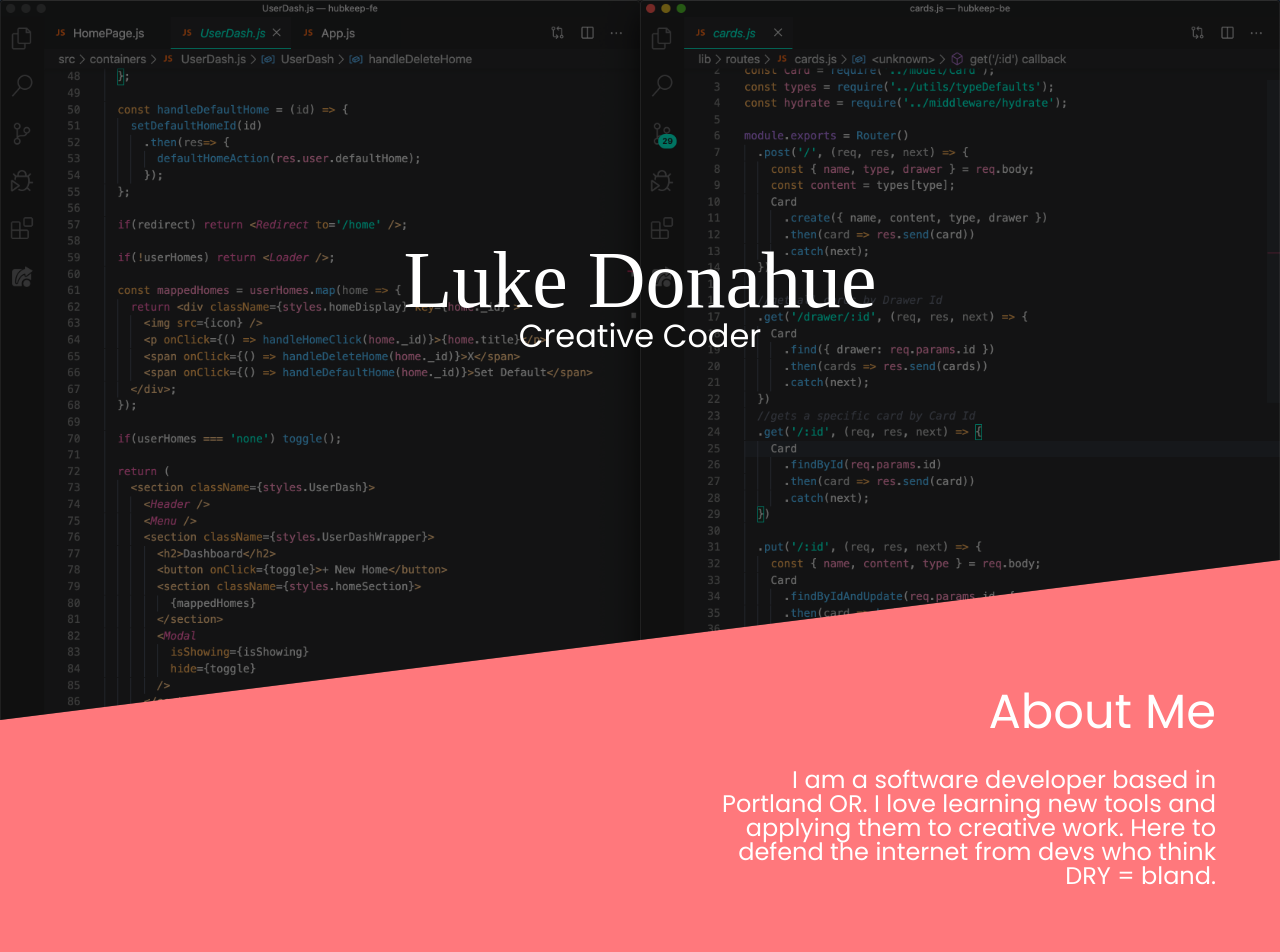
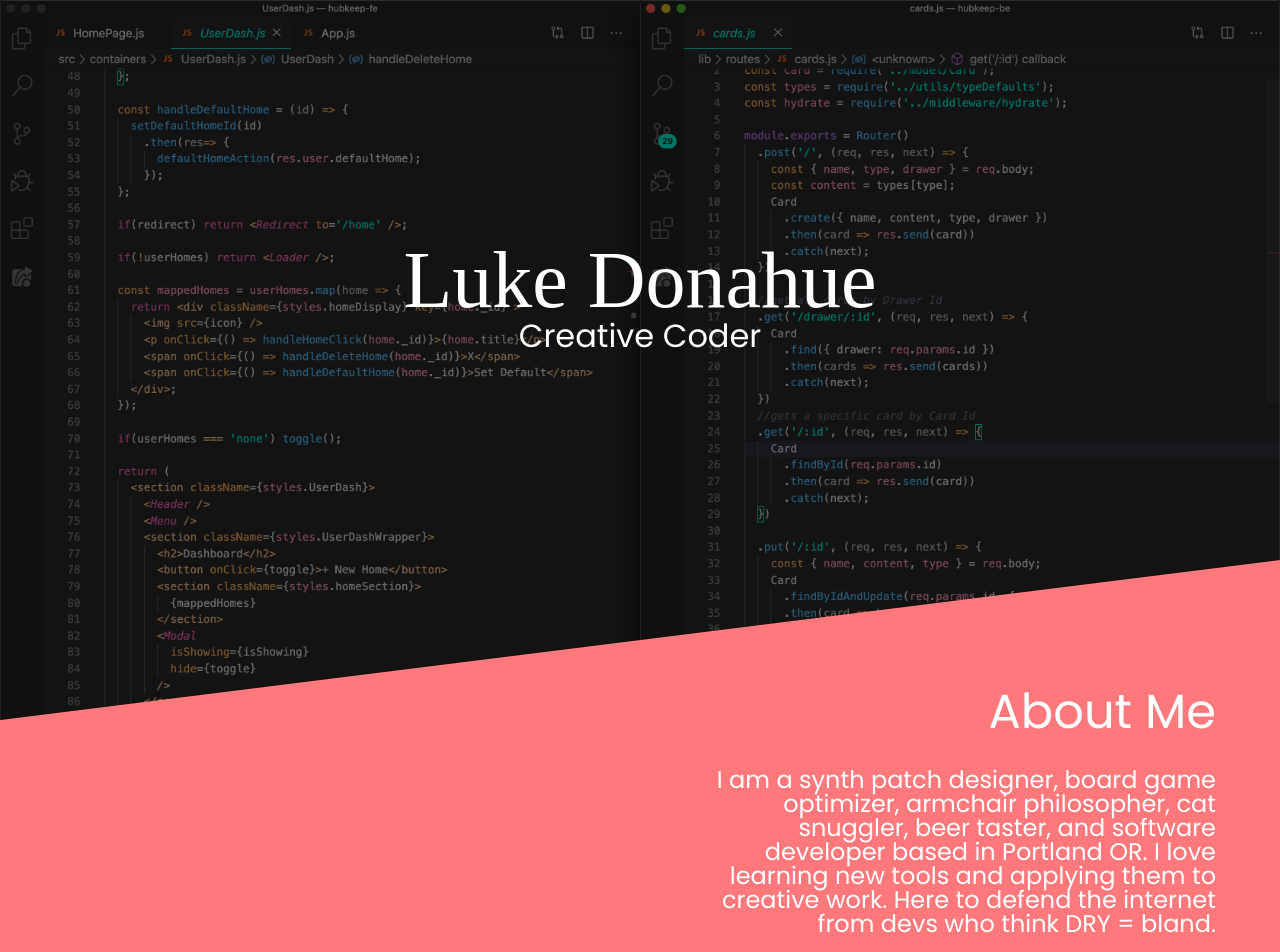
Before and after one commit to Luke9389/portfolio-site, a React app: page / in a window 1280 px wide. Shown: the top 952 px of the page. Built offline with nearby package versions, Linux system fonts and the light colour scheme; a web font is replaced by a local one.

Commit message:
updated about me blurb

```diff
--- a/src/components/About/About.js
+++ b/src/components/About/About.js
@@ -6,7 +6,7 @@ const About = () => {
     <section className={styles.About}>
       <div className={styles.AboutMeWrapper}>
         <h1>About Me</h1>
-        <p>I am a software developer based in Portland OR. I love learning new tools and applying them to creative work. Here to defend the internet from devs who think DRY = bland.</p>
+        <p>I am a synth patch designer, board game optimizer, armchair philosopher, cat snuggler, beer taster, and software developer based in Portland OR. I love learning new tools and applying them to creative work. Here to defend the internet from devs who think DRY = bland.</p>
       </div>
     </section>
   );
```
